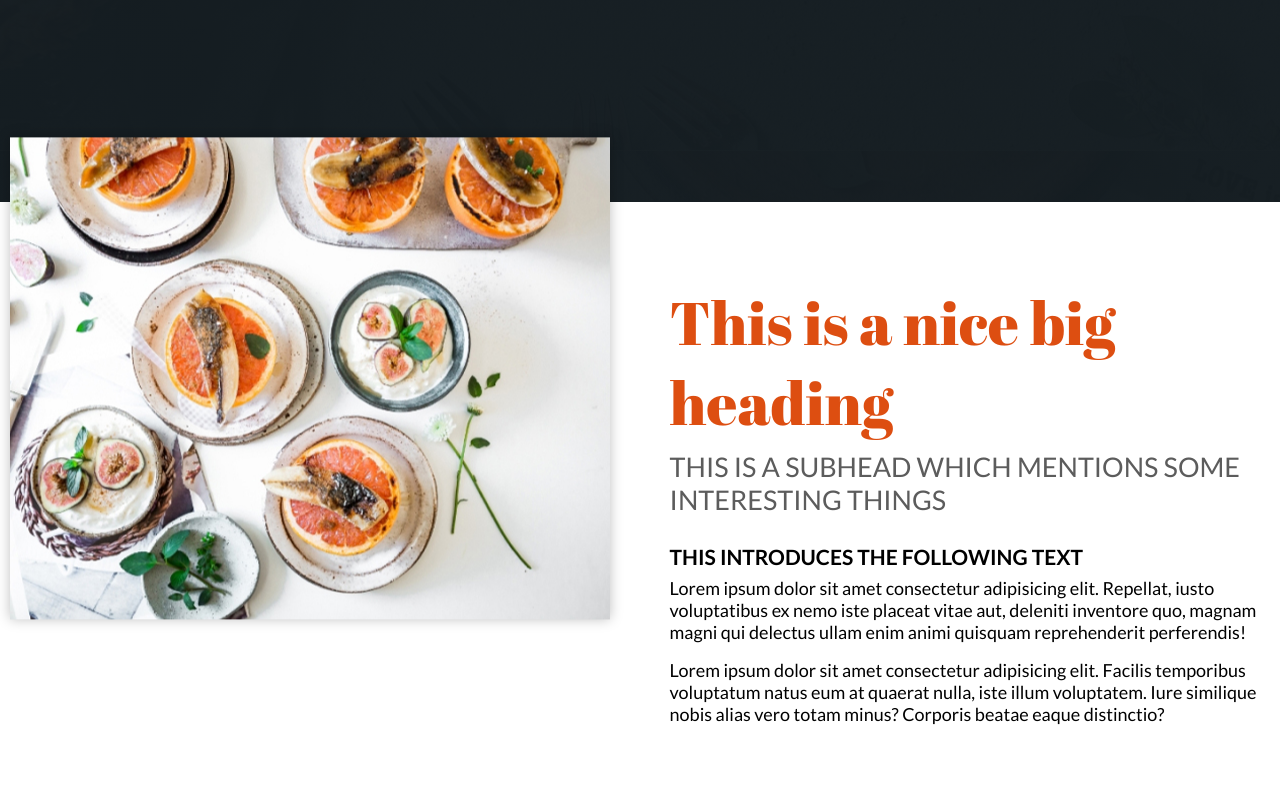
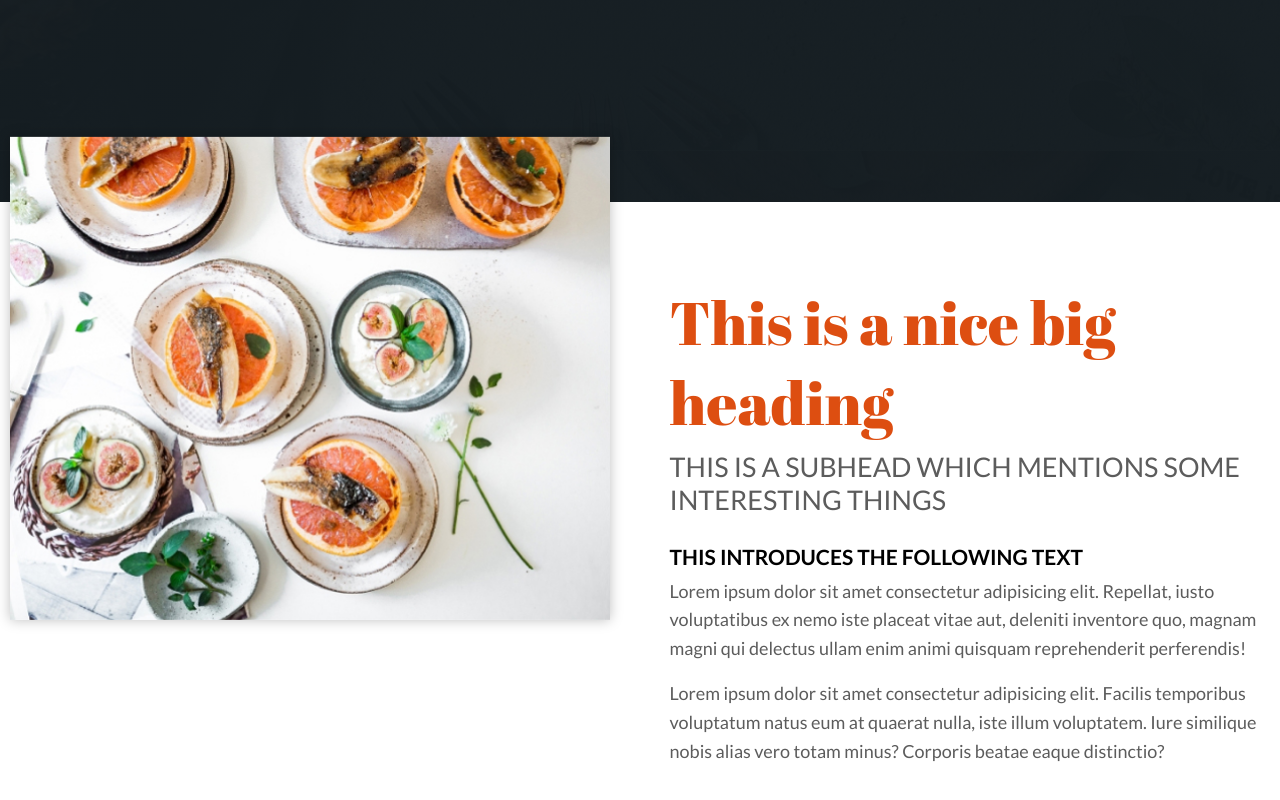
Before and after one commit to JBetoReyes/beyond-chef, a website built with Vite: page index.html in a window 1280 px wide. Shown: the part 779-1579 px from the top of the page. Built offline with nearby package versions, Linux system fonts and the light colour scheme.

Commit message:
adding article__text some styling

```diff
--- a/sass/components/_article.scss
+++ b/sass/components/_article.scss
@@ -8,4 +8,9 @@
             font-size: fs("500");
         }
     }
+
+    &__text {
+        color: clr(neutral, "400");
+        line-height: 1.8rem;
+    }
 }
--- a/sass/layout/_about.scss
+++ b/sass/layout/_about.scss
@@ -24,6 +24,7 @@
         object-fit: contain;
         box-shadow: 0px 0px 12px 0px rgba(0, 0, 0, 0.25);
         @include mq("large") {
+            width: unset;
             transform: translateY(-30%);
             max-width: 37.5rem;
             order: 0;
```
